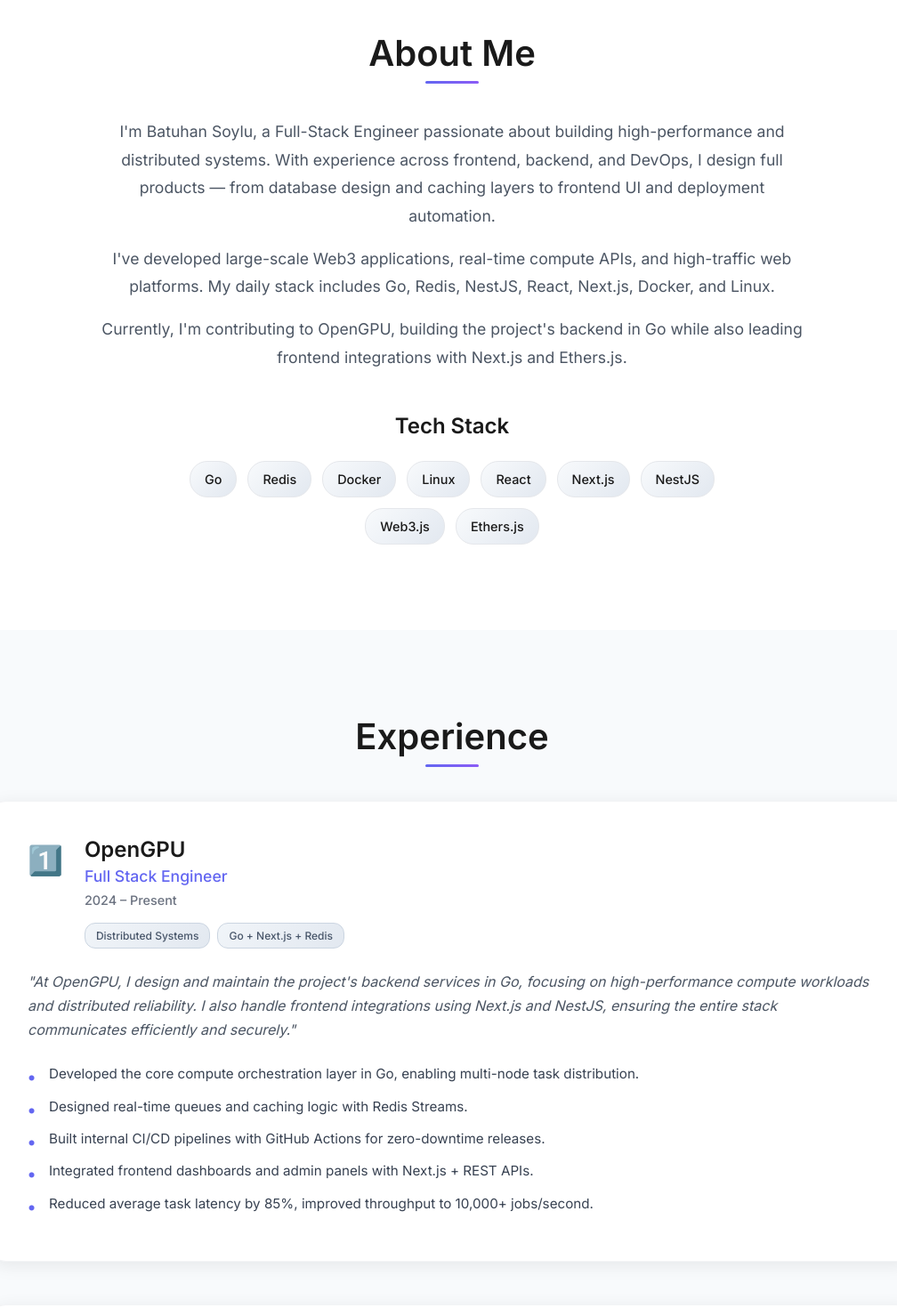
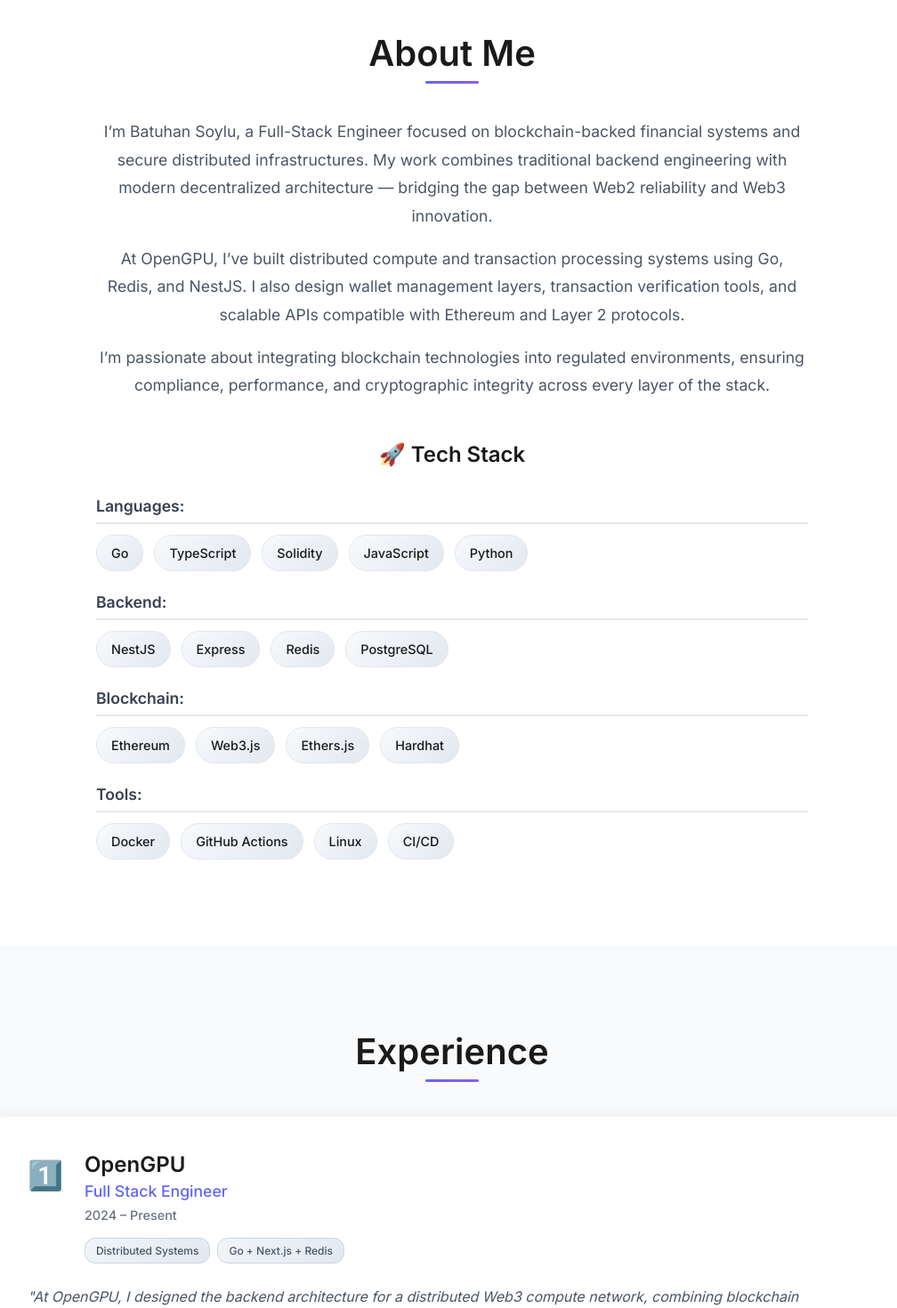
Before and after one commit to batuhansyl25/portfolio, a React (Vite) app: page / in a window 1280 px wide. Shown: the part 940-2410 px from the top of the page at 89% size, without its empty margins (132-1140 px from the left). Built offline with nearby package versions, Linux system fonts and the light colour scheme.

Commit message:
Refactor About, Contact, Experience, Hero, and Projects components for improved structure and clarity; enhance tech stack presentation and update styling for better user experience.

```diff
--- a/src/components/About.jsx
+++ b/src/components/About.jsx
@@ -1,14 +1,33 @@
-import { motion } from 'framer-motion';
-import { useInView } from 'framer-motion';
-import { useRef } from 'react';
-import '../styles/about.css';
+import { motion } from "framer-motion";
+import { useInView } from "framer-motion";
+import { useRef } from "react";
+import "../styles/about.css";
 
 const About = () => {
   const ref = useRef(null);
   const isInView = useInView(ref, { once: true, margin: "-100px" });
 
-  const techStack = [
-    'Go', 'Redis', 'Docker', 'Linux', 'React', 'Next.js', 'NestJS', 'Web3.js', 'Ethers.js'
+  const techStackCategories = [
+    {
+      category: "Languages",
+      items: ["Go", "TypeScript", "Solidity", "JavaScript", "Python"]
+    },
+    {
+      category: "Backend",
+      items: ["NestJS", "Express", "Redis", "PostgreSQL"]
+    },
+    {
+      category: "Blockchain",
+      items: ["Ethereum", "Web3.js", "Ethers.js", "Hardhat"]
+    },
+    {
+      category: "Tools",
+      items: ["Docker", "GitHub Actions", "Linux", "CI/CD"]
+    },
+    // {
+    //   category: "Domains",
+    //   items: ["Digital Asset Custody", "Tokenization", "Secure API Design"]
+    // }
   ];
 
   return (
@@ -25,30 +44,62 @@
 
           <div className="about-text">
             <p>
-              I'm Batuhan Soylu, a Full-Stack Engineer passionate about building high-performance and distributed systems.
-              With experience across frontend, backend, and DevOps, I design full products — from database design and caching layers to frontend UI and deployment automation.
+              I’m Batuhan Soylu, a Full-Stack Engineer focused on
+              blockchain-backed financial systems and secure distributed
+              infrastructures. My work combines traditional backend engineering
+              with modern decentralized architecture — bridging the gap between
+              Web2 reliability and Web3 innovation.
             </p>
             <p>
-              I've developed large-scale Web3 applications, real-time compute APIs, and high-traffic web platforms. My daily stack includes Go, Redis, NestJS, React, Next.js, Docker, and Linux.
+              At OpenGPU, I’ve built distributed compute and transaction
+              processing systems using Go, Redis, and NestJS. I also design
+              wallet management layers, transaction verification tools, and
+              scalable APIs compatible with Ethereum and Layer 2 protocols.
             </p>
             <p>
-              Currently, I'm contributing to OpenGPU, building the project's backend in Go while also leading frontend integrations with Next.js and Ethers.js.
+              I’m passionate about integrating blockchain technologies into
+              regulated environments, ensuring compliance, performance, and
+              cryptographic integrity across every layer of the stack.
             </p>
           </div>
 
           <div className="tech-stack">
-            <h3>Tech Stack</h3>
+            <h3>🚀 Tech Stack</h3>
+            <div className="tech-categories">
+              {techStackCategories.map((category, categoryIndex) => (
+                <motion.div
+                  key={category.category}
+                  className="tech-category"
+                  initial={{ opacity: 0, y: 20 }}
+                  animate={
+                    isInView
+                      ? { opacity: 1, y: 0 }
+                      : { opacity: 0, y: 20 }
+                  }
+                  transition={{ delay: categoryIndex * 0.1, duration: 0.6 }}
+                >
+                  <h4 className="category-title">{category.category}:</h4>
                   <div className="tech-items">
-              {techStack.map((tech, index) => (
+                    {category.items.map((tech, techIndex) => (
                       <motion.span
                         key={tech}
                         className="tech-item"
                         initial={{ opacity: 0, scale: 0.8 }}
-                  animate={isInView ? { opacity: 1, scale: 1 } : { opacity: 0, scale: 0.8 }}
-                  transition={{ delay: index * 0.1, duration: 0.5 }}
+                        animate={
+                          isInView
+                            ? { opacity: 1, scale: 1 }
+                            : { opacity: 0, scale: 0.8 }
+                        }
+                        transition={{
+                          delay: (categoryIndex * 0.1) + (techIndex * 0.05) + 0.2,
+                          duration: 0.5
+                        }}
                       >
                         {tech}
                       </motion.span>
+                    ))}
+                  </div>
+                </motion.div>
               ))}
             </div>
           </div>
--- a/src/components/Experience.jsx
+++ b/src/components/Experience.jsx
@@ -13,13 +13,13 @@
       position: "Full Stack Engineer",
       period: "2024 – Present",
       techStack: "Distributed Systems, Go + Next.js + Redis",
-      description: "At OpenGPU, I design and maintain the project's backend services in Go, focusing on high-performance compute workloads and distributed reliability. I also handle frontend integrations using Next.js and NestJS, ensuring the entire stack communicates efficiently and securely.",
+      description: "At OpenGPU, I designed the backend architecture for a distributed Web3 compute network, combining blockchain processing, real-time task orchestration, and secure key management.",
       achievements: [
-        "Developed the core compute orchestration layer in Go, enabling multi-node task distribution.",
-        "Designed real-time queues and caching logic with Redis Streams.",
-        "Built internal CI/CD pipelines with GitHub Actions for zero-downtime releases.",
-        "Integrated frontend dashboards and admin panels with Next.js + REST APIs.",
-        "Reduced average task latency by 85%, improved throughput to 10,000+ jobs/second."
+        "Developed transaction queue systems with Go + Redis Streams, ensuring low-latency and concurrency safety.",
+        "Integrated Ethereum smart contract modules for on-chain compute validation.",
+        "Built secure REST & WebSocket APIs for cross-chain event handling.",
+        "Designed cryptographic signing workflows compatible with hardware wallets.",
+        "Automated deployments using Docker, GitHub Actions, and Linux CI/CD pipelines."
       ]
     },
     {
@@ -36,18 +36,18 @@
         "Improved UX flow for on-chain operations by reducing failed transactions by 40%."
       ]
     },
-    {
-      company: "Freelance & Side Projects",
-      position: "Full Stack Engineer",
-      period: "2020 – 2022",
-      techStack: "API Development, System Design",
-      description: "Developed various SaaS and blockchain tools combining frontend React dashboards and backend automation.",
-      achievements: [
-        "Built monitoring and logging tools using NestJS + MongoDB.",
-        "Created UI kits in React and TypeScript for client dashboards.",
-        "Automated CI/CD pipelines and testing flows for multiple clients."
-      ]
-    }
+    // {
+    //   company: "Freelance & Side Projects",
+    //   position: "Full Stack Engineer",
+    //   period: "2020 – 2022",
+    //   techStack: "API Development, System Design",
+    //   description: "Developed various SaaS and blockchain tools combining frontend React dashboards and backend automation.",
+    //   achievements: [
+    //     "Built monitoring and logging tools using NestJS + MongoDB.",
+    //     "Created UI kits in React and TypeScript for client dashboards.",
+    //     "Automated CI/CD pipelines and testing flows for multiple clients."
+    //   ]
+    // }
   ];
 
   return (
--- a/src/components/Projects.jsx
+++ b/src/components/Projects.jsx
@@ -9,27 +9,27 @@
 
   const highlights = [
     {
-      title: "OpenGPU Core Backend",
-      subtitle: "Go • Redis • Docker • CI/CD",
-      challenge: "Designing the compute orchestration layer for OpenGPU, handling job scheduling, distributed processing, and state management.",
-      solution: "Built a distributed queue system using Redis Streams and Go worker pools, implementing connection pooling and circuit breakers for high availability.",
-      results: "Reduced latency by 85% and achieved 10K+ ops/sec throughput.",
-      stack: ["Go", "Redis", "Docker", "CI/CD"]
+      emoji: "🧮",
+      title: "Secure Compute & Transaction Backend",
+      subtitle: "Go • Redis • Docker • Web3",
+      description: "Built a distributed backend capable of processing 10K+ secure transactions per second with real-time signing and verification.",
+      results: "→ Achieved 85% latency reduction, zero memory leaks, and stable throughput across multi-node clusters.",
+      stack: ["Go", "Redis", "Docker", "Web3"]
     },
     {
-      title: "Full-Stack Web3 Infrastructure",
-      subtitle: "React • NestJS • Ethers.js • Next.js",
-      challenge: "Creating reusable SDKs and UI components for wallet connection, contract read/write, and real-time blockchain event listeners.",
-      solution: "Built comprehensive React component library with Next.js, integrating Web3.js and Ethers.js for multi-chain support with custom hooks for state management.",
-      results: "Accelerated dApp development by 70%, simplified multi-chain integration.",
-      stack: ["React", "NestJS", "Ethers.js", "Next.js"]
+      emoji: "💳",
+      title: "Smart Contract & Tokenization API",
+      subtitle: "Solidity • NestJS • Ethers.js",
+      description: "Developed APIs for asset tokenization and decentralized custody systems.",
+      results: "→ Supported ERC-20 / ERC-721 smart contracts with real-time metadata syncing and off-chain validation.",
+      stack: ["Solidity", "NestJS", "Ethers.js"]
     },
     {
-      title: "CI/CD Deployment Automation",
+      emoji: "⚙️",
+      title: "Continuous Integration & Secure Deployment",
       subtitle: "Docker • GitHub Actions • Linux",
-      challenge: "Building standardized pipelines for building, testing, and deploying Go + Node.js microservices.",
-      solution: "Created Docker-based deployment templates with GitHub Actions, implementing blue-green deployments, automated testing, and monitoring integration.",
-      results: "Reduced deployment time from 12 min → 3 min, increased reliability across environments.",
+      description: "Implemented end-to-end CI/CD pipelines with image verification, rollback, and automated secrets management.",
+      results: "→ Reduced deployment errors by 70%, increased overall uptime and system security.",
       stack: ["Docker", "GitHub Actions", "Linux"]
     }
   ];
@@ -56,25 +56,17 @@
                 transition={{ delay: index * 0.2, duration: 0.8 }}
                 whileHover={{ y: -5 }}
               >
-                <div className="project-number">{index + 1}️⃣</div>
-                <h3 className="project-title">{highlight.title}</h3>
-                <h4 className="project-subtitle">{highlight.subtitle}</h4>
+                <div className="project-header">
+                  {/* <div className="project-emoji">{highlight.emoji}</div> */}
+                  <div className="project-info">
+                    <h3 className="project-title">{highlight.title}</h3>
+                    <h4 className="project-subtitle">{highlight.subtitle}</h4>
+                  </div>
+                </div>
 
-                <div className="case-study">
-                  <div className="case-section">
-                    <h5 className="case-label">Challenge</h5>
-                    <p className="case-text">{highlight.challenge}</p>
-                  </div>
-
-                  <div className="case-section">
-                    <h5 className="case-label">Solution</h5>
-                    <p className="case-text">{highlight.solution}</p>
-                  </div>
-
-                  <div className="case-section">
-                    <h5 className="case-label">Results</h5>
-                    <p className="case-text results-text">{highlight.results}</p>
-                  </div>
+                <div className="project-content">
+                  <p className="project-description">{highlight.description}</p>
+                  <p className="project-results">{highlight.results}</p>
                 </div>
 
                 <div className="project-stack">
--- a/src/styles/about.css
+++ b/src/styles/about.css
@@ -30,17 +30,35 @@
 
 .tech-stack h3 {
   font-size: 1.5rem;
-  margin-bottom: 1.5rem;
+  margin-bottom: 2rem;
   color: #1a1a1a;
+}
+
+.tech-categories {
+  display: flex;
+  flex-direction: column;
+  gap: 1.5rem;
+  max-width: 800px;
+  margin: 0 auto;
+}
+
+.tech-category {
+  text-align: left;
+}
+
+.category-title {
+  font-size: 1.1rem;
+  font-weight: 600;
+  color: #374151;
+  margin-bottom: 0.75rem;
+  border-bottom: 2px solid #e5e7eb;
+  padding-bottom: 0.5rem;
 }
 
 .tech-items {
   display: flex;
   flex-wrap: wrap;
   gap: 0.75rem;
-  justify-content: center;
-  max-width: 600px;
-  margin: 0 auto;
 }
 
 .tech-item {
@@ -76,6 +94,14 @@
     font-size: 1rem;
   }
 
+  .tech-categories {
+    gap: 1rem;
+  }
+
+  .category-title {
+    font-size: 1rem;
+  }
+
   .tech-items {
     gap: 0.5rem;
   }
```
Also changed, not shown: src/components/Contact.jsx (+7 -6 lines), src/components/Hero.jsx (+24 -14 lines), src/styles/contact.css (+10 -0 lines), src/styles/projects.css (+53 -29 lines). Lines whose indentation alone changed are shown as unchanged.
